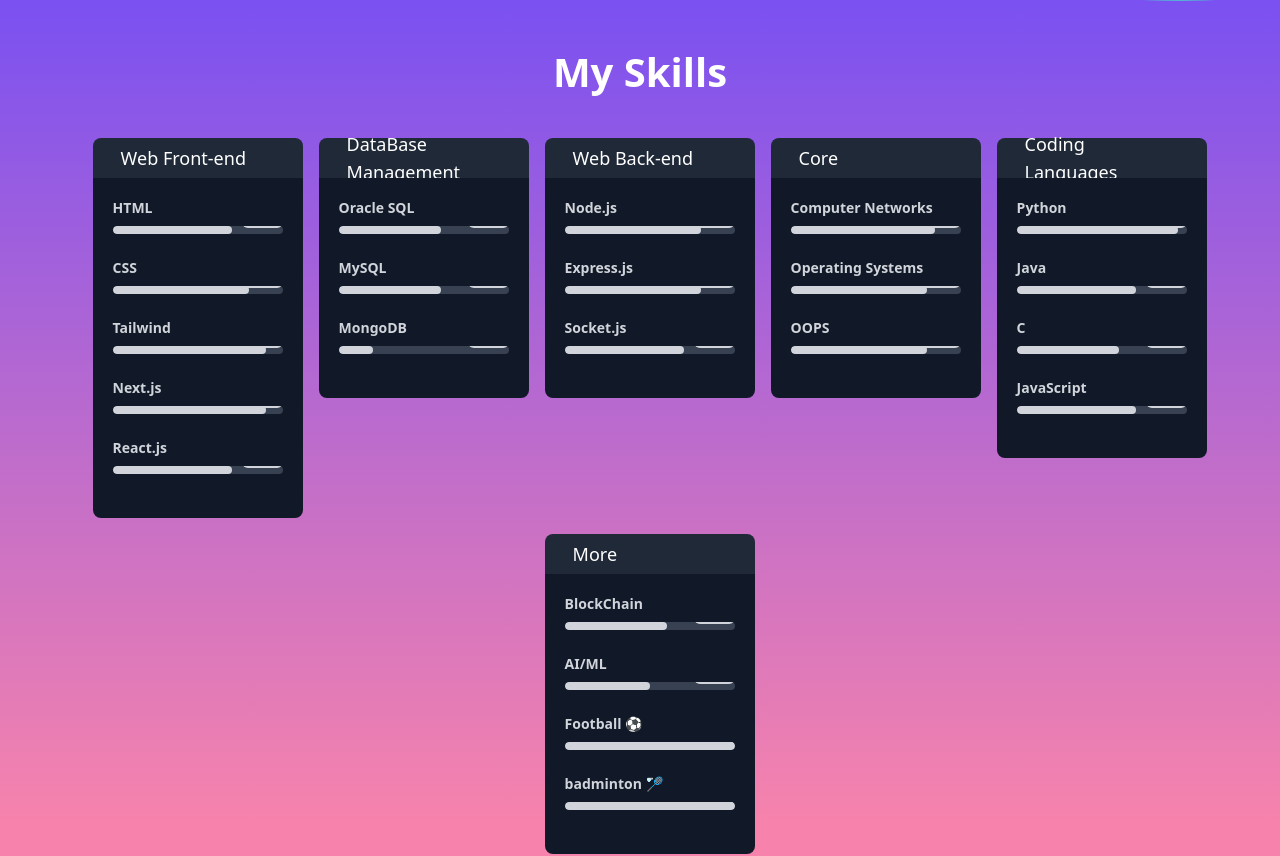
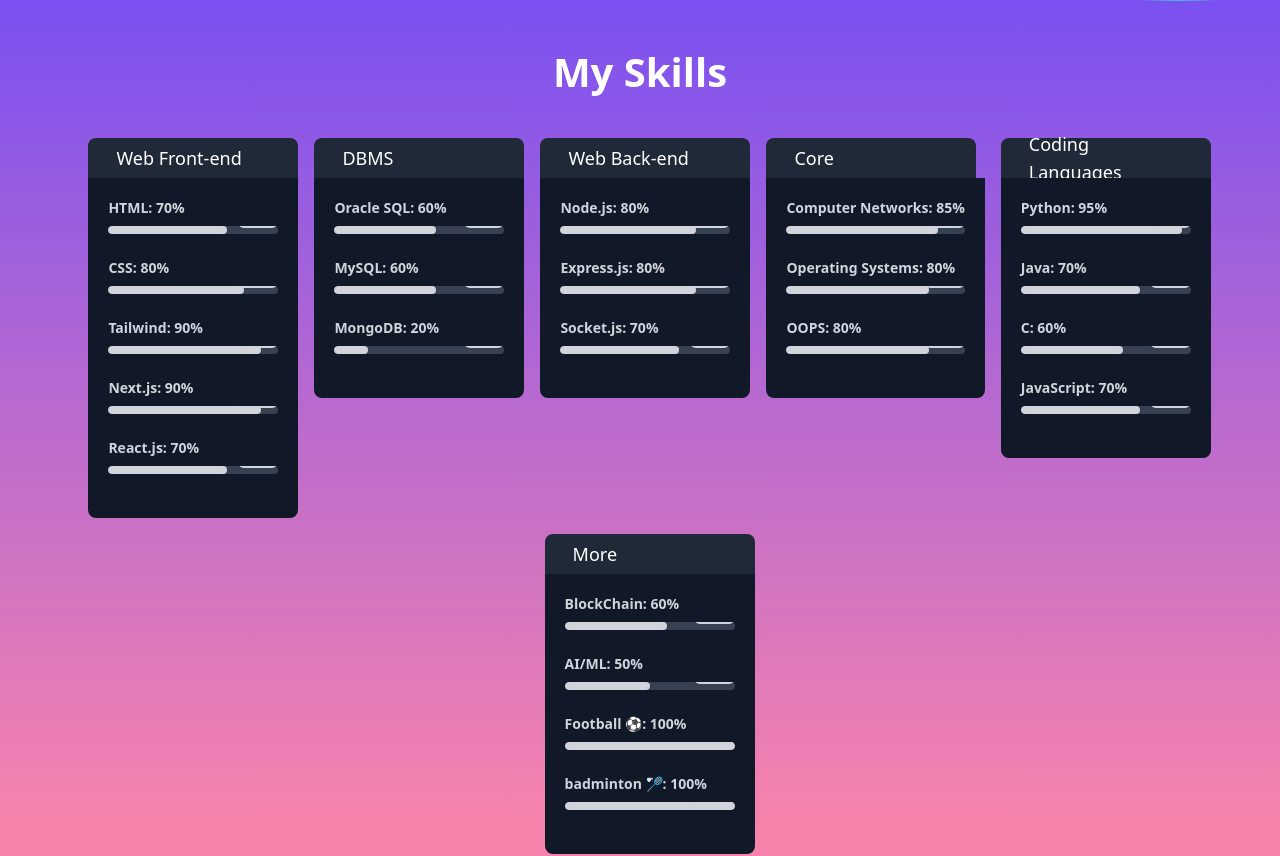
Before and after one commit to SnehalMishra02/SnehalMishra-portfolio, a Next.js app: page / in a window 1280 px wide. Shown: the part 1200-2056 px from the top of the page. Built offline with nearby package versions, Linux system fonts and the light colour scheme.

Commit message:
Skills card updates

```diff
--- a/app/components/SkillProgress.tsx
+++ b/app/components/SkillProgress.tsx
@@ -33,7 +33,7 @@
       <div className="relative max-w-md w-full bg-gray-900 p-5 rounded-lg rounded-t-none">
         {skills.map((skill, index) => (
           <div key={index} className="mb-6">
-            <span className="block text-sm font-semibold text-gray-300">{skill.name}</span>
+            <span className="block text-sm font-semibold text-gray-300">{skill.name}: {skill.percentage}%</span>
             <div className="w-full h-2 bg-gray-700 rounded-md mt-2 relative overflow-hidden">
               <div
                 className="h-full bg-gray-300 rounded-md transition-all duration-500 ease-in-out"
--- a/app/components/Skills.tsx
+++ b/app/components/Skills.tsx
@@ -49,7 +49,7 @@
             <h1 className='text-white text-[250%] px-6 py-2 font-extrabold mt-7 text-center'>My Skills</h1>
             <div className='m-3 mb-0 mr-0 pr-0 p-2 h-full w-[99vw] flex flex-wrap  justify-center items-start '>
               <SkillProgress title = "Web Front-end" skills = {basicFrontEnd}/>
-              <SkillProgress title = "DataBase Management" skills = {DBMS}/>
+              <SkillProgress title = "DBMS" skills = {DBMS}/>
               <SkillProgress title = "Web Back-end" skills = {Backend}/>
               <SkillProgress title = "Core" skills = {core}/>
               <SkillProgress title = "Coding Languages" skills = {codingLanguades}/>
```
